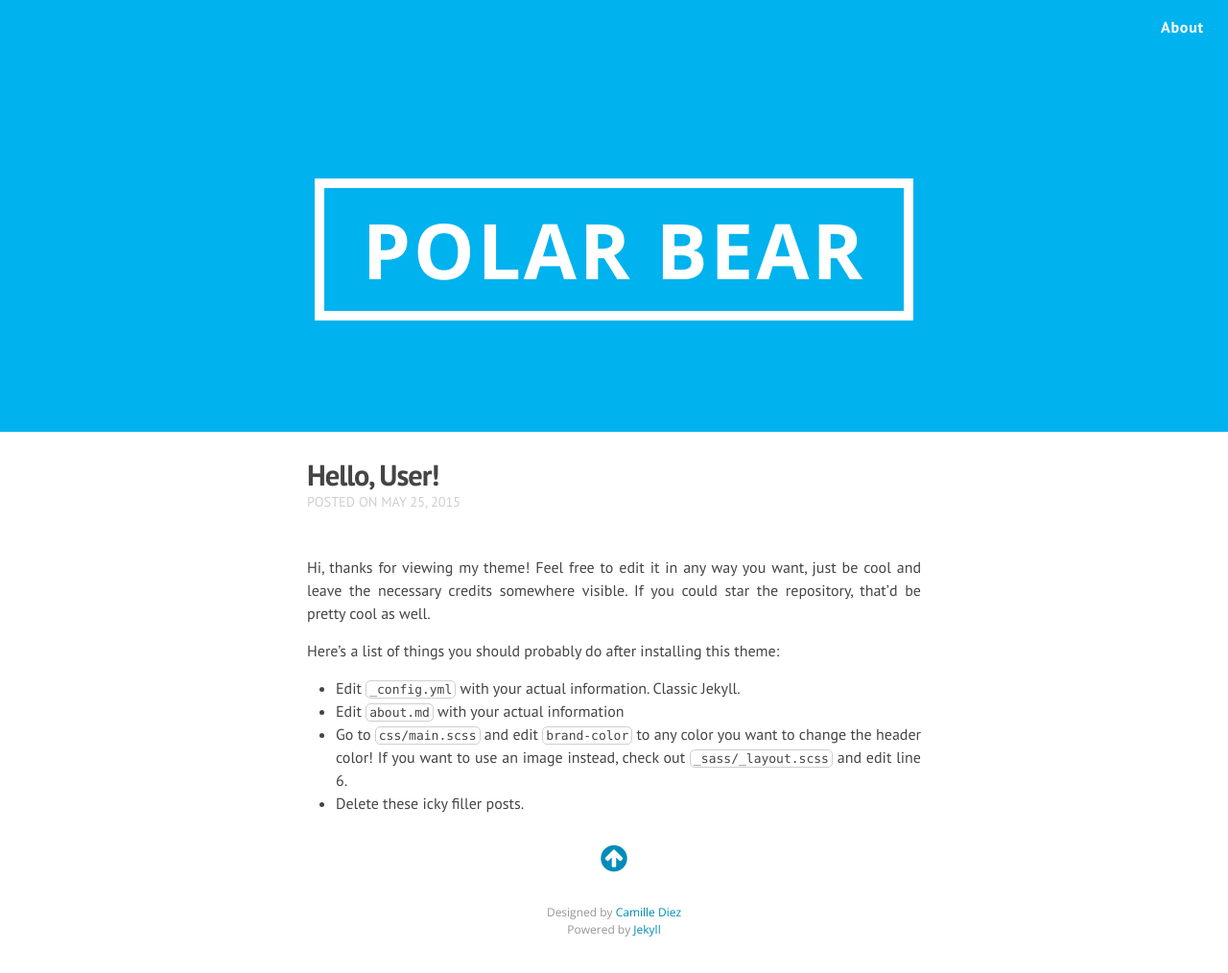
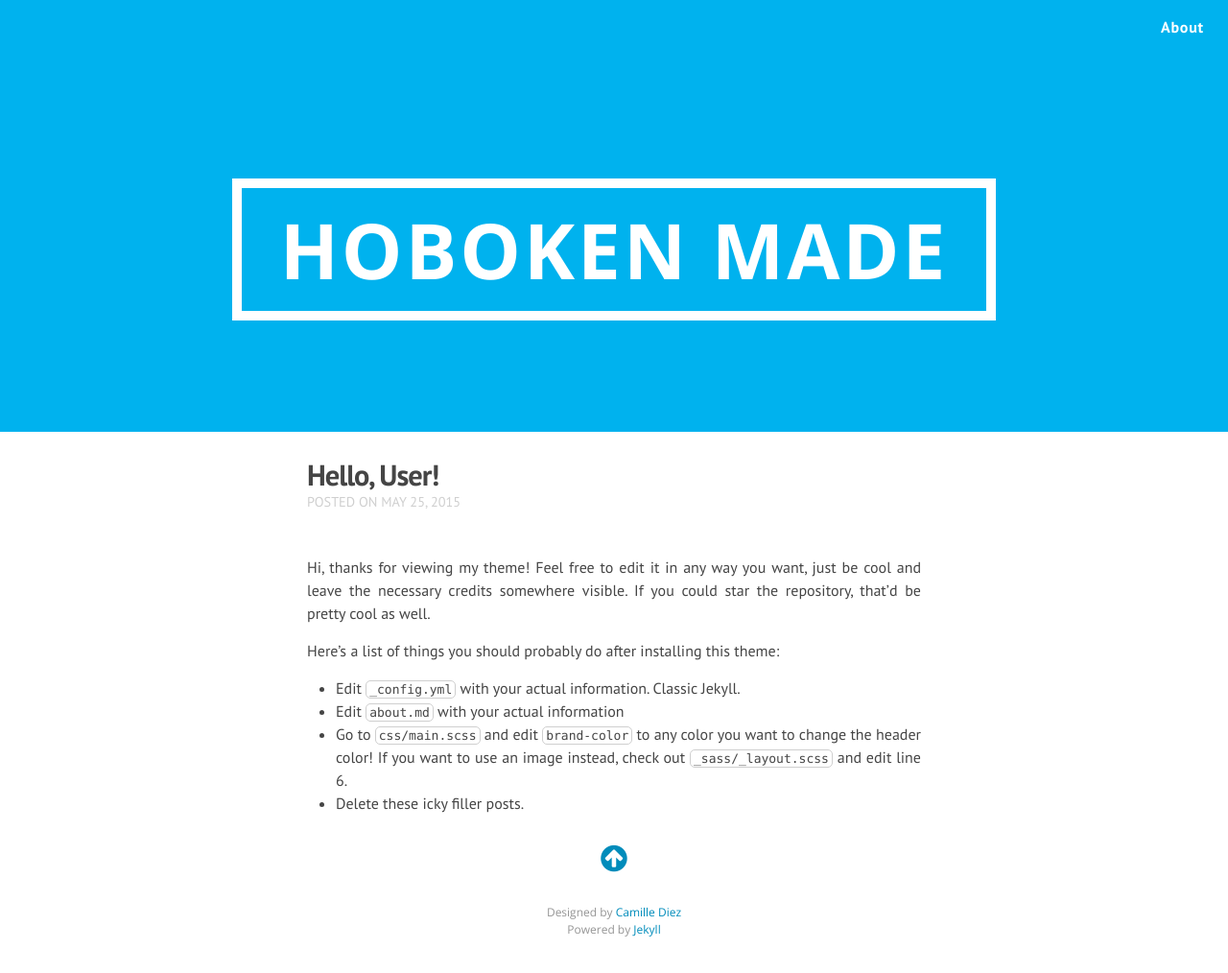
Before and after one commit to hobokenmade/hobokenmade.github.io, a Jekyll site: the page built from _posts/2015-05-25-hello.markdown, in a window 1280 px wide. Shown: the whole page at 96% size. Built offline with Jekyll 4.4.1, drawn with Linux system fonts in a browser that asks for light colours; nearby versions of some CDN libraries; Markdown is read by kramdown in place of the engine named in the settings.

Commit message:
theme update

```diff
--- a/_config.yml
+++ b/_config.yml
@@ -1,12 +1,12 @@
 # Site settings
-title: Polar Bear
-email:
+title: Hoboken Made
+email: team@hobokenmade.org
 description: > # this means to ignore newlines until "baseurl:"
   Jekyll Theme Demo
-baseurl: "" # the subpath of your site, e.g. /blog/
-url: "http://username.github.io" # the base hostname & protocol for your site
-twitter_username: username
-github_username: username
+baseurl: ""
+url: "http://hobokenmade.github.io"
+twitter_username: hobokenmade
+github_username: hobokenmade
 
 # Build settings
 markdown: redcarpet
```
Also changed, not shown: Gemfile.lock (added), 14 other files.
